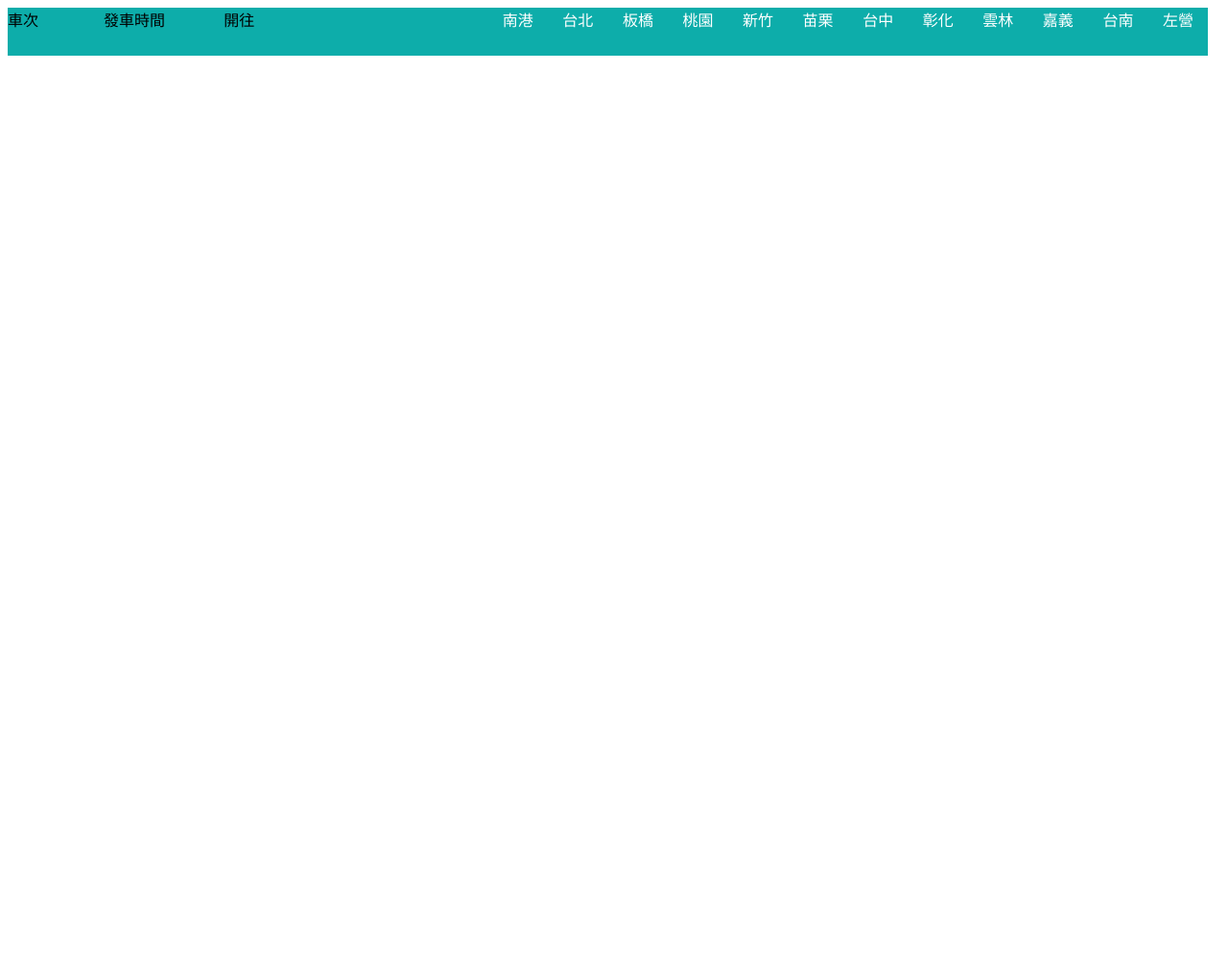
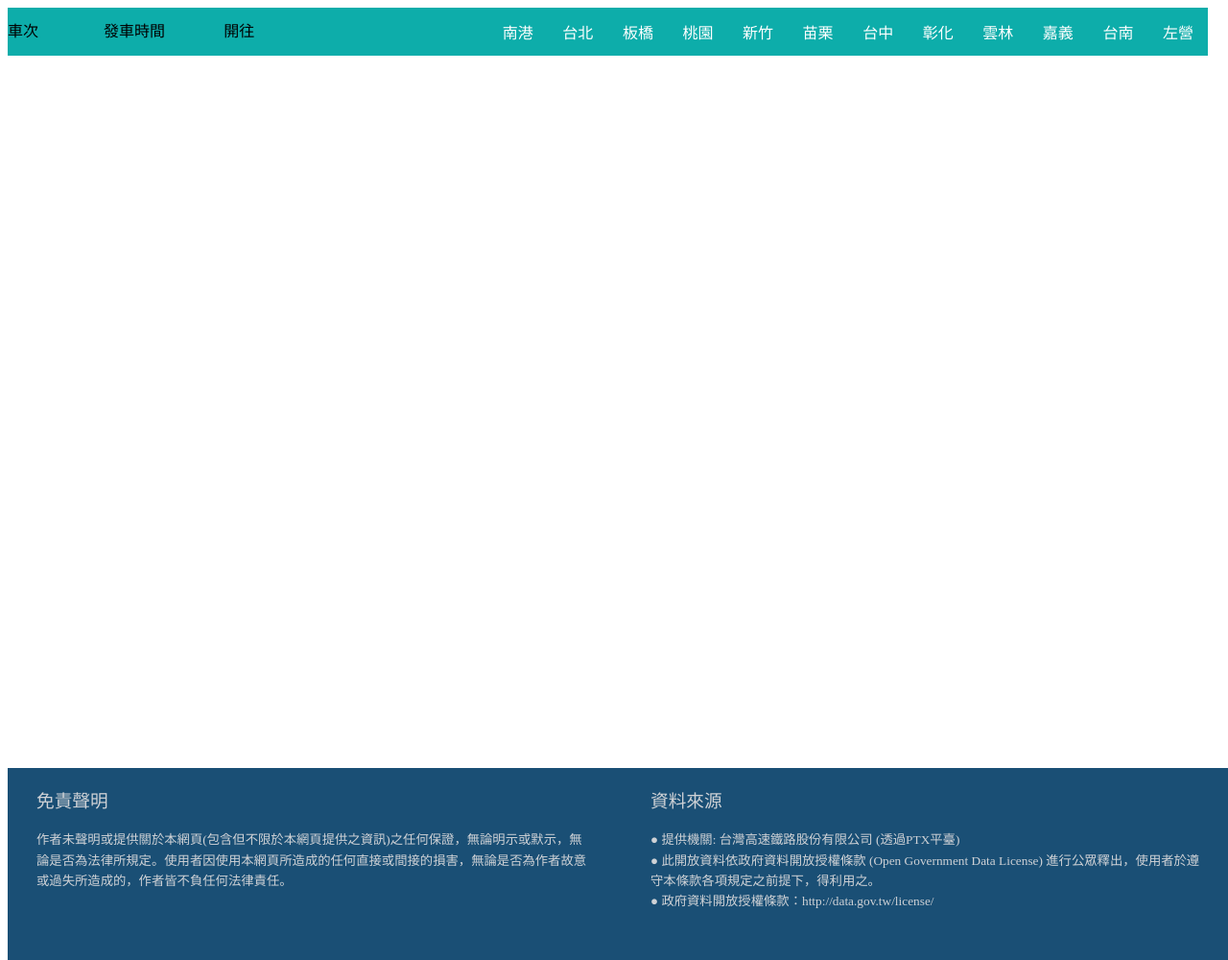
Before and after one commit to Pin-Yen/thsr-seat-info, a plain HTML site: page index.html in a window 1280 px wide. Shown: the whole page at 96% size. Before the commit the page ends 800 px from the top, so only its background shows below. Drawn offline with nearby package versions, Linux system fonts and the light colour scheme; a web font is replaced by a local one.

Commit message:
Add disclaimer & data source

```diff
--- a/index.html
+++ b/index.html
@@ -11,6 +11,18 @@
 <body>
   <div id="header"></div>
   <div id="table"></div>
+  <div id="footer">
+  	<div id="disclaimer">
+  		<p class="footer-title">免責聲明</p>
+  		<p class="footer-content">作者未聲明或提供關於本網頁(包含但不限於本網頁提供之資訊)之任何保證，無論明示或默示，無論是否為法律所規定。使用者因使用本網頁所造成的任何直接或間接的損害，無論是否為作者故意或過失所造成的，作者皆不負任何法律責任。</p>
+  	</div>
+  	<div id="data-source">
+  		<p class="footer-title">資料來源</p>
+  		<p class="footer-content">● 提供機關: 台灣高速鐵路股份有限公司 (透過PTX平臺)<br>
+		   ● 此開放資料依政府資料開放授權條款 (Open Government Data License) 進行公眾釋出，使用者於遵守本條款各項規定之前提下，得利用之。<br>
+           ● 政府資料開放授權條款：http://data.gov.tw/license/</p>
+  	</div>
+  </div>
   <script type="text/javascript" src="main.js"></script>
 </body>
 </html>
--- a/main.css
+++ b/main.css
@@ -2,8 +2,8 @@
 @import url(http://fonts.googleapis.com/earlyaccess/cwtexming.css);
 
 body {
-  overflow: hidden;
-  height: 100%;
+  overflow: auto;
+  height: 120%;
 }
 
 #header{
@@ -35,9 +35,14 @@ body {
 .cell {
   float: left;
   height: 100%;
+  line-height: 50px;
+
 }
+.seat-availability-wrapper .cell{
+  line-height: 25px;
 
-.seat-availability-wrapper {
+}
+.seat-availability-wrapper{
   height: 25px;
   width: 72%;
   float: left;
@@ -76,3 +81,28 @@ body {
 .business, .standard {
   background-color: #505d5e;
 }
+
+#footer{
+	height: 200px;
+	width: 100%;
+	position: absolute;
+	background-color: #1a4f75;
+	bottom: -200px;
+}
+
+#disclaimer, #data-source{
+	height: 200px;
+	width: 50%;
+	float: left;
+	color: #cfd2d6;
+}
+
+.footer-title{
+	font-size: 14pt;
+	padding: 0px 30px 0px 30px;
+}
+.footer-content{
+	font-size: 10pt;
+	padding: 0px 30px 0px 30px;
+	line-height: 16pt;
+}
--- a/main.js
+++ b/main.js
@@ -81,15 +81,15 @@ function updateTable(data) {
     row.className = 'train-row';
 
     var trainNo = document.createElement("div");
-    trainNo.className = 'cell train-no';
+    trainNo.className = 'cell train-no train-info';
     trainNo.innerHTML = seats.TrainNo;
 
     var deptTime = document.createElement("div")
-    deptTime.className = 'cell dept-time';
+    deptTime.className = 'cell dept-time train-info';
     deptTime.innerHTML = seats.DepartureTime ;
 
     var dest = document.createElement("div")
-    dest.className = 'cell dest';
+    dest.className = 'cell dest train-info';
     dest.innerHTML = seats.EndingStationName['Zh_tw'];
 
     $(row).append(trainNo).append(deptTime).append(dest);
```
